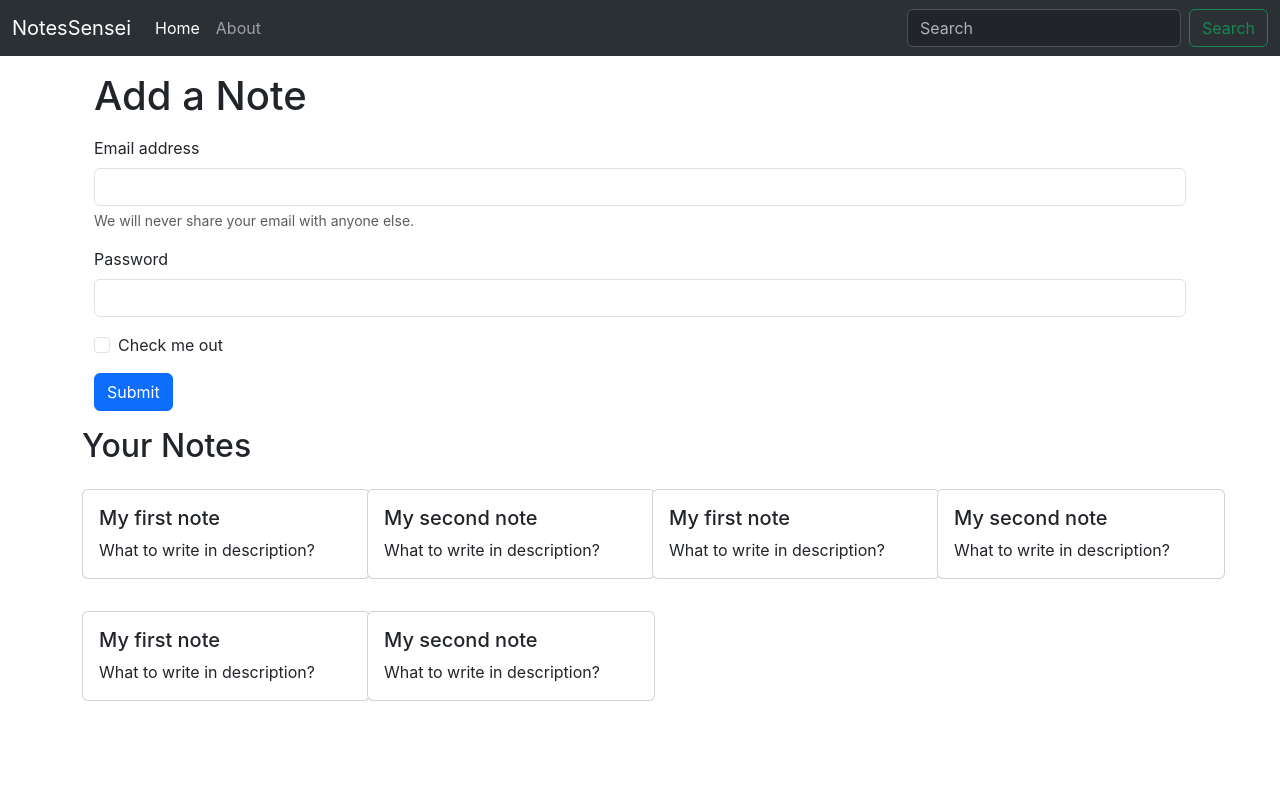
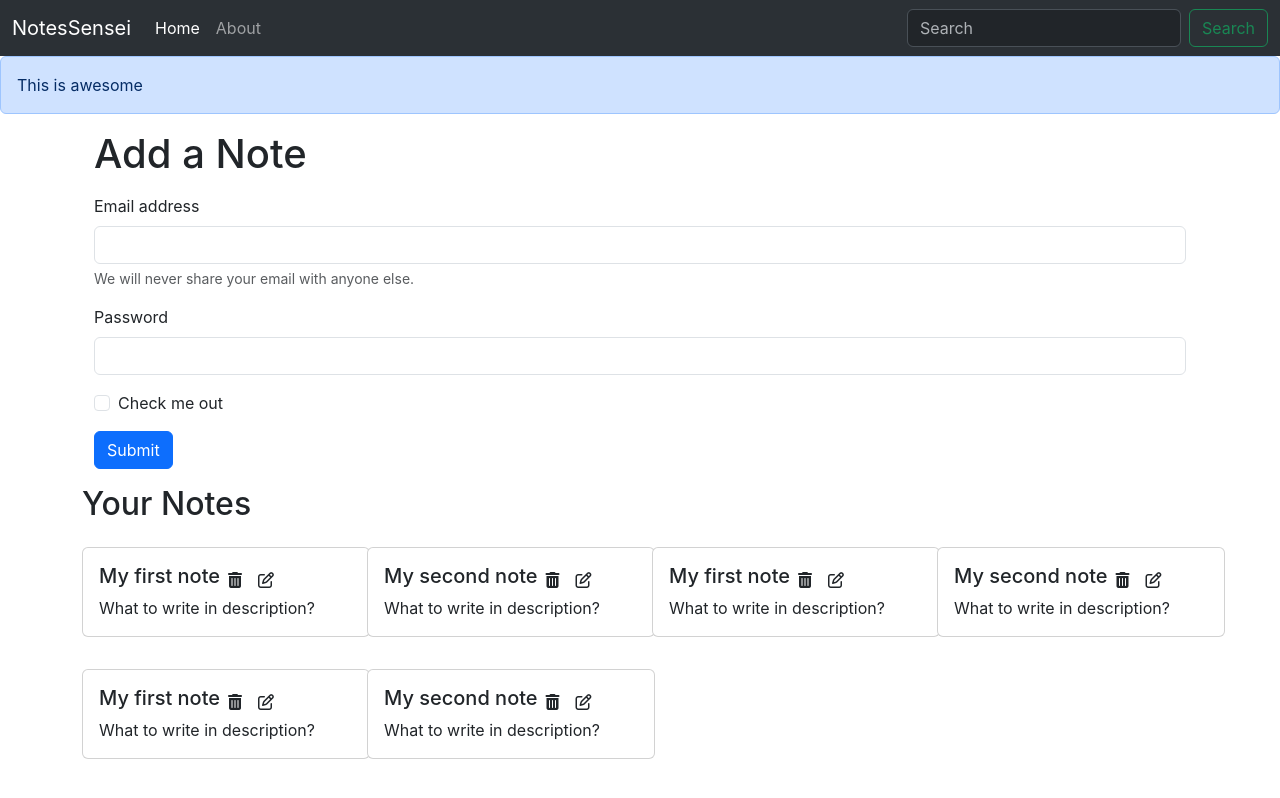
Before and after one commit to akshayghatiki311/notes-sensei, a React (Create React App) app: page / in a window 1280 px wide. Built offline with nearby package versions, Linux system fonts and the light colour scheme.

Commit message:
Added font awesome and an alert component

```diff
--- a/public/index.html
+++ b/public/index.html
@@ -46,6 +46,10 @@
       To create a production bundle, use `npm run build` or `yarn build`.
     -->
     <script
+      src="https://kit.fontawesome.com/fceee115c8.js"
+      crossorigin="anonymous"
+    ></script>
+    <script
       src="https://cdn.jsdelivr.net/npm/bootstrap@5.3.0-alpha3/dist/js/bootstrap.bundle.min.js"
       integrity="sha384-ENjdO4Dr2bkBIFxQpeoTz1HIcje39Wm4jDKdf19U8gI4ddQ3GYNS7NTKfAdVQSZe"
       crossorigin="anonymous"
--- a/src/App.js
+++ b/src/App.js
@@ -4,6 +4,7 @@
 import Home from "./components/Home";
 import About from "./components/About";
 import NoteState from "./context/notes/NoteState";
+import Alert from "./components/Alert";
 
 function App() {
   return (
@@ -11,6 +12,7 @@
       <NoteState>
         <Router>
           <Navbar />
+          <Alert message="This is awesome"/>
           <div className="container">
             <Routes>
               <Route exact path="/" element={<Home />}></Route>
--- /dev/null
+++ b/src/components/Alert.js
@@ -0,0 +1,12 @@
+import React from 'react'
+
+function Alert(props) {
+  return (
+    <div>
+    <div className="alert alert-primary" role="alert">
+    {props.message}
+</div></div>
+  )
+}
+
+export default Alert
--- a/src/components/Noteitem.js
+++ b/src/components/Noteitem.js
@@ -4,12 +4,14 @@
   const { note } = props;
   return (
     <div className="col-md-3">
-      <div className="card my-3" style={{width: "18rem"}}>
+      <div className="card my-3" style={{ width: "18rem" }}>
         <div className="card-body">
-          <h5 className="card-title">{note.title}</h5>
-          <p className="card-text">
-            {note.description}
-          </p>
+          <div className="d-flex align-items-center">
+            <h5 className="card-title">{note.title}</h5>
+            <i className="fa-solid fa-trash-can mx-2"></i>
+            <i className="fa-regular fa-pen-to-square mx-2"></i>
+          </div>
+          <p className="card-text">{note.description}</p>
         </div>
       </div>
     </div>
--- a/src/components/Notes.js
+++ b/src/components/Notes.js
@@ -9,7 +9,7 @@
     <div className="row my-3">
       <h2>Your Notes</h2>
       {notes.map((note) => {
-        return <Noteitem note={note}/>
+        return <Noteitem key={note._id} note={note}/>
       })}
     </div>
   );
--- a/src/context/notes/NoteState.js
+++ b/src/context/notes/NoteState.js
@@ -22,7 +22,7 @@
           "__v": 0
         },
         {
-            "_id": "6455489d5c2cb8711a21b578",
+            "_id": "64554892d5c2cb8711a21b578",
             "user": "64553f755f39fa04a8df9697",
             "title": "My first note",
             "description": "What to write in description?",
@@ -31,7 +31,7 @@
             "__v": 0
           },
           {
-            "_id": "64561e38c315b37ee0ef4a71",
+            "_id": "64561e38c3153b37ee0ef4a71",
             "user": "64553f755f39fa04a8df9697",
             "title": "My second note",
             "description": "What to write in description?",
@@ -40,7 +40,7 @@
             "__v": 0
           },
           {
-            "_id": "6455489d5c2cb8711a21b578",
+            "_id": "6455489d54c2cb8711a21b578",
             "user": "64553f755f39fa04a8df9697",
             "title": "My first note",
             "description": "What to write in description?",
@@ -49,7 +49,7 @@
             "__v": 0
           },
           {
-            "_id": "64561e38c315b37ee0ef4a71",
+            "_id": "64561e385c315b37ee0ef4a71",
             "user": "64553f755f39fa04a8df9697",
             "title": "My second note",
             "description": "What to write in description?",
--- a/src/index.css
+++ b/src/index.css
@@ -11,3 +11,7 @@
   font-family: source-code-pro, Menlo, Monaco, Consolas, 'Courier New',
     monospace;
 }
+
+i {
+  cursor: pointer;
+}
```
